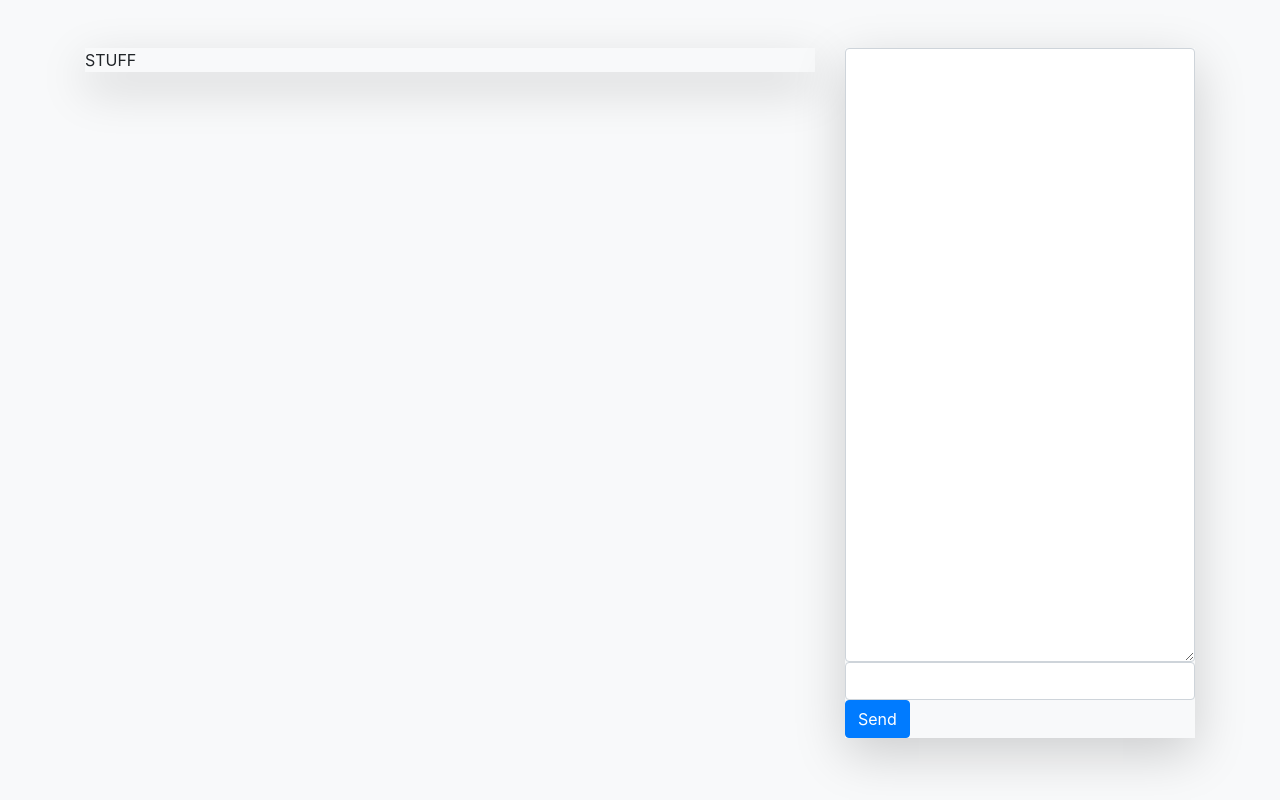
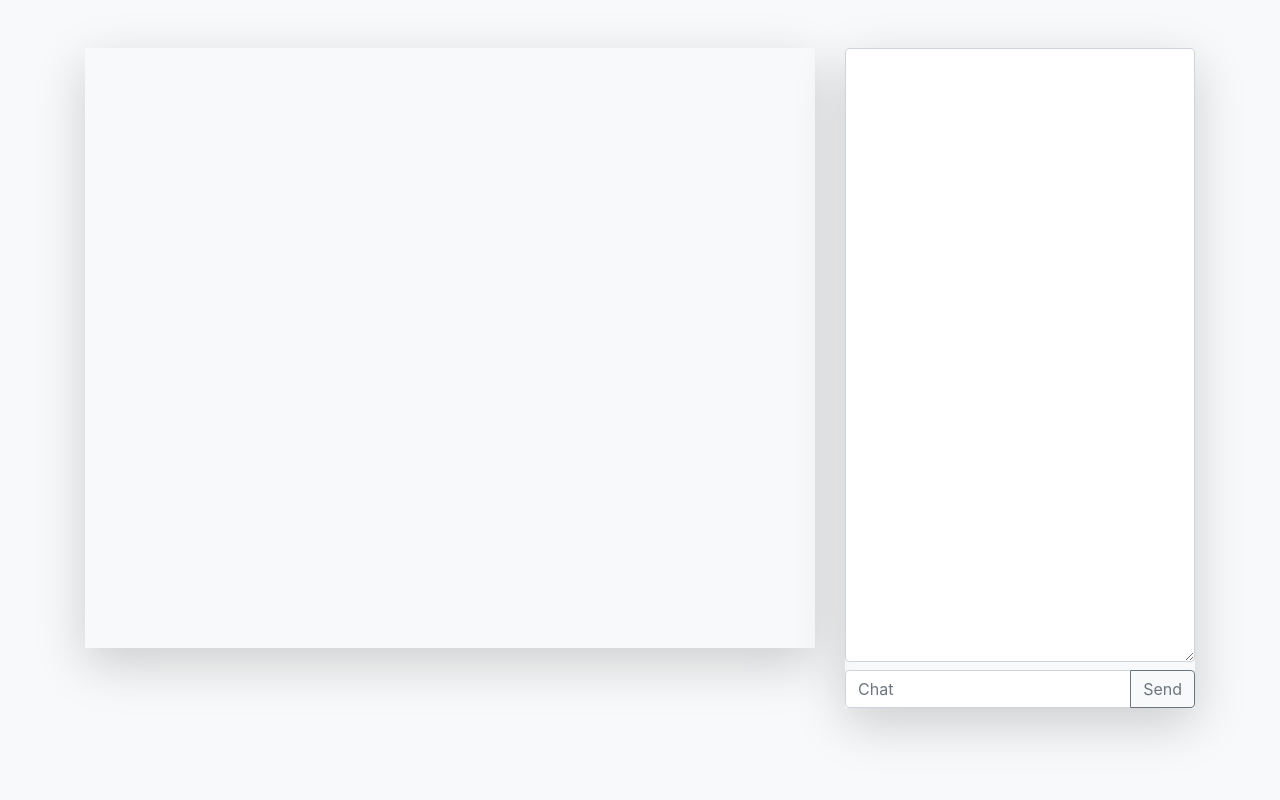
Before and after one commit to SpyderTL/TableTop, a plain HTML site: page Table/index.html in a window 1280 px wide. Drawn offline with nearby package versions, Linux system fonts and the light colour scheme.

Commit message:
Working on canvas.

```diff
--- a/Table/index.html
+++ b/Table/index.html
@@ -9,21 +9,23 @@
 	<div class="container">
 		<div class="row mt-5">
 			<div class="col-md-8">
-				<div class="shadow-lg">
-					STUFF
+				<div class="shadow-lg col-md-12 p-0 m-0" style="width:100%; height:600px; overflow: scroll">
+					<canvas id="canvas" width="320" height="320" style="width: 3200px; height: 3200px;"></canvas>
 				</div>
 			</div>
 			<div class="col-md-4">
 				<div class="shadow-lg">
 					<div class="row">
-						<div class="col-md-12">
+						<div class="col-md-12 mb-2">
 							<textarea id="textarea" class="form-control" style="min-width: 100%" rows="25"></textarea>
 						</div>
 					</div>
 					<div class="row">
-						<div class="col-md-12">
-							<input id="chat" type="text" class="form-control"></input>
-							<button id="send" class="btn btn-primary">Send</button>
+						<div class="col-md-12 input-group">
+							<input type="text" id="chat" class="form-control" placeholder="Chat" aria-label="Chat" aria-describedby="send">
+							<div class="input-group-append">
+								<button class="btn btn-outline-secondary" type="button" id="send">Send</button>
+							</div>
 						</div>
 					</div>
 				</div>
@@ -56,6 +58,11 @@
 					data: $("#chat").val()
 				});
 			});
+
+			$("#canvas").on("click", function (e) {
+				var ctx = $("#canvas")[0].getContext("2d");
+				ctx.fillRect(e.offsetX / 10, e.offsetY / 10, 1, 1);
+			});
 		});
 	</script>
 </body>
```
